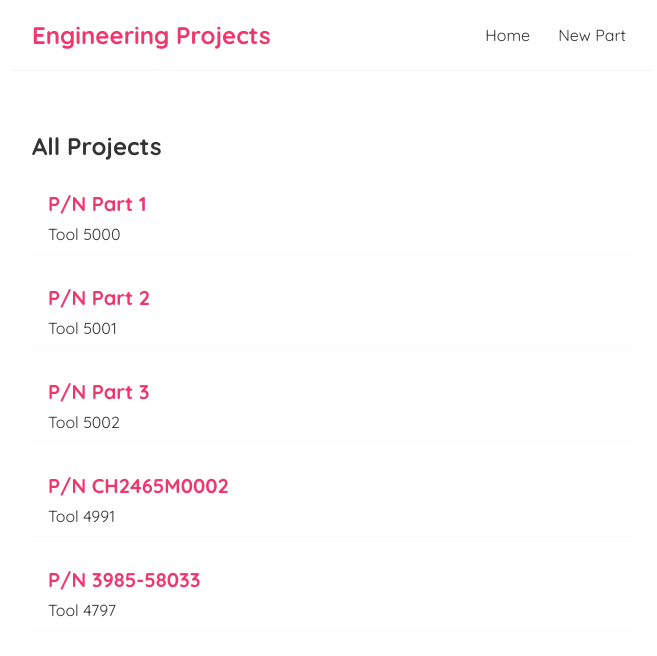
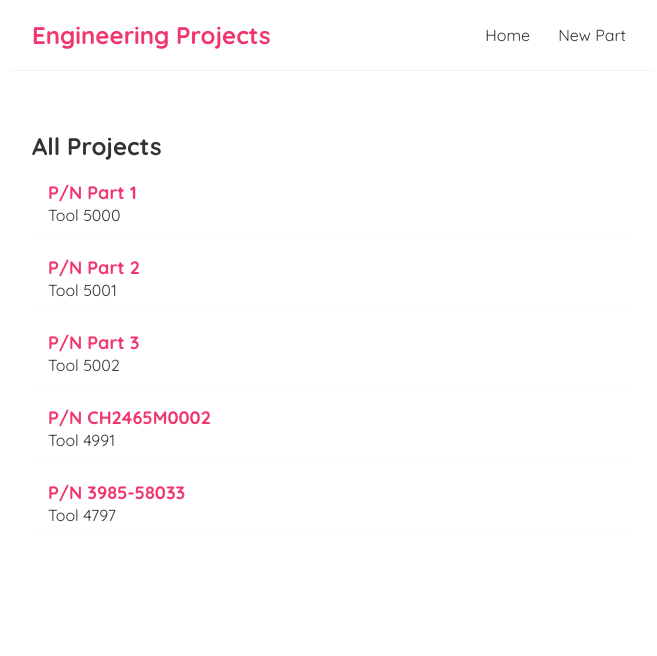
Before and after one commit to Wxmnath/engineering-samples-tracker, a React (Create React App) app: page / in a window 1280 px wide. Shown: the top 656 px of the page, without its empty margins (308-965 px from the left). Built offline with nearby package versions, Linux system fonts and the light colour scheme; data requests are answered from the project's data file.

Commit message:
css changes

```diff
--- a/src/Styles/index.css
+++ b/src/Styles/index.css
@@ -34,19 +34,19 @@
   padding: 20px;
 }
 
-/* blog previews / list */
+/* project previews / list */
 .project-preview {
   padding: 10px 16px;
-  margin: 20px 0;
+  margin: 10px 0;
   border-bottom: 1px solid #fafafa;
 }
 .project-preview:hover {
-  box-shadow: 1px 3px 5px rgba(0, 0, 0, 0.1);
+  box-shadow: 1px 3px 3px rgba(0, 0, 0, 0.1);
 }
 .project-preview h2 {
-  font-size: 20px;
+  font-size: 18px;
   color: #f1356d;
-  margin-bottom: 8px;
+  margin-bottom: 1px;
 }
 
 .project-preview a {
@@ -54,6 +54,12 @@
 }
 
 /* project details page */
+.project-details h1 {
+  font-size: 30px;
+  color: #f1356d;
+  margin-bottom: 10px;
+}
+
 .project-details h2 {
   font-size: 20px;
   color: #f1356d;
@@ -69,6 +75,7 @@
   padding: 8px;
   border-radius: 8px;
   cursor: pointer;
+  margin: 10px 0;
 }
 
 /* create new blog form */
```
